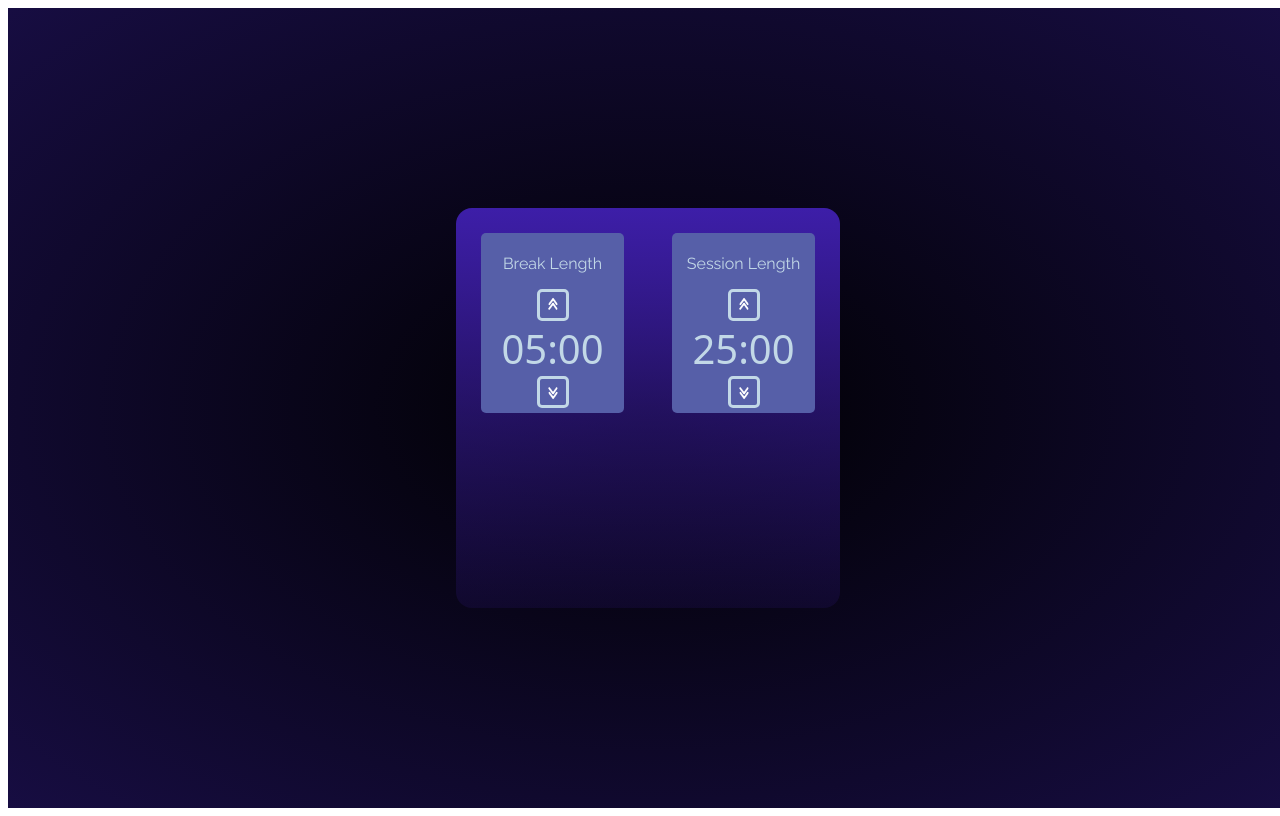
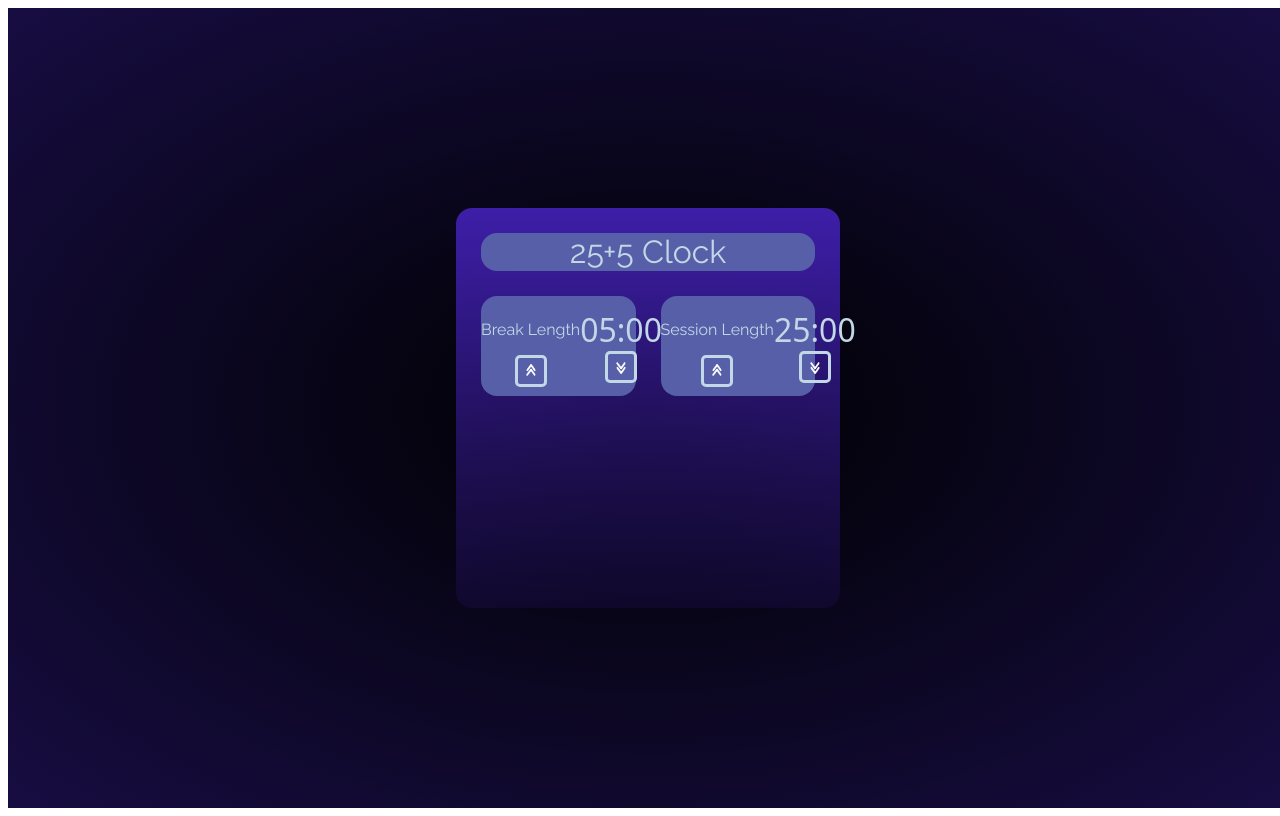
Before and after one commit to Geomorpholog/Timer25-5, a React (Create React App) app: page / in a window 1280 px wide. Built offline with nearby package versions, Linux system fonts and the light colour scheme; a web font is replaced by a local one.

Commit message:
6th changes

```diff
--- a/src/App.js
+++ b/src/App.js
@@ -10,16 +10,17 @@ function App(){
 return(
 
     <div className="background">
-      <div className="app">
-        <div>
+        <div className="app">
+          <div class='header'>25+5 Clock</div>
+
                 <Elements value={breaking} name="break"
                     methodup={(() => setBreaking(breaking = 5))}
                     methoddown={(() => setBreaking(breaking = -5))}
                     dirUp="up"
                     dirDown="down"
                 />
-        </div>
-        <div>
+
+
                 <Elements value={session} name="session"
                     methodup={(() => setSession(session = 50))}
                     methoddown={(() => setSession(session = -50))}
@@ -27,7 +28,7 @@ return(
                     dirDown="down"
                 />
 
-        </div>
+
 
       </div>
     </div>
--- a/src/index.css
+++ b/src/index.css
@@ -21,45 +21,70 @@ body {
   font-family: "Raleway";
 }
 
-.app{
-  width:30%;
-  height:50%;
-  background:var(--color4);
-  border-radius:1rem;
-  padding:25px;
-  display:grid;
-  grid-template-columns: repeat(2,1fr);
-  grid-template-rows:repeat(3,1fr);
-  grid-gap:3rem;
+.app {
+    width: 30%;
+    height: 50%;
+    background: var(--color4);
+    display: grid;
+    grid-template-columns: repeat(2,1fr);
+    grid-template-rows: repeat(12,1fr);
+    grid-column-gap: 25px;
+    grid-row-gap: 25px;
+    padding: 25px;
+    border-radius: 1rem;
 }
 
-@media (max-width:520px){
+@media (max-width:620px){
   .app{
     width:80%;
     height:80%;
   }
 }
+.header {
+    background: var(--color6);
+    text-align: center;
+    color: #c2d8e7;
+    font-size: 2rem;
+    display: flex;
+    flex-wrap: wrap;
+    flex-direction: column;
+    justify-content: center;
+    align-items: center;
+    grid-column:1/3;
+    grid-row:1/3;
+    border-radius:1rem;
 
-.elements{
-  background:var(--color6);
-  border-radius:5px;
-  text-align:center;
-  padding:5px;
-  color:#c2d8e7;
 }
+.elements {
+    border-radius: 1rem;
+    background: var(--color6);
+    text-align: center;
+    color: #c2d8e7;
+    font-size: 1rem;
+    display: flex;
+    flex-wrap: wrap;
+    flex-direction: column;
+    justify-content: center;
+    align-items: center;
+    height: 100%;
+    width: 100%;
+    grid-row: 3/7;
+}
+    .elements p {
+        display: block;
+    }
     .elements div {
         font-family: 'Jersey 10', system-ui;
         color: white;
-        font-size: 2.5rem;
-        display: inline;
+        font-size: 2rem;
+        display: block;
         color: #c2d8e7;
-        margin: 0 10px;
-    }
+        }
 .button {
     background-color: transparent;
     width: 2rem;
     height: 2rem;
-    display: inline;
+    display: block;
     border-style: none;
     border: solid 3px #c2d8e7;
     border-radius: 5px;
```
